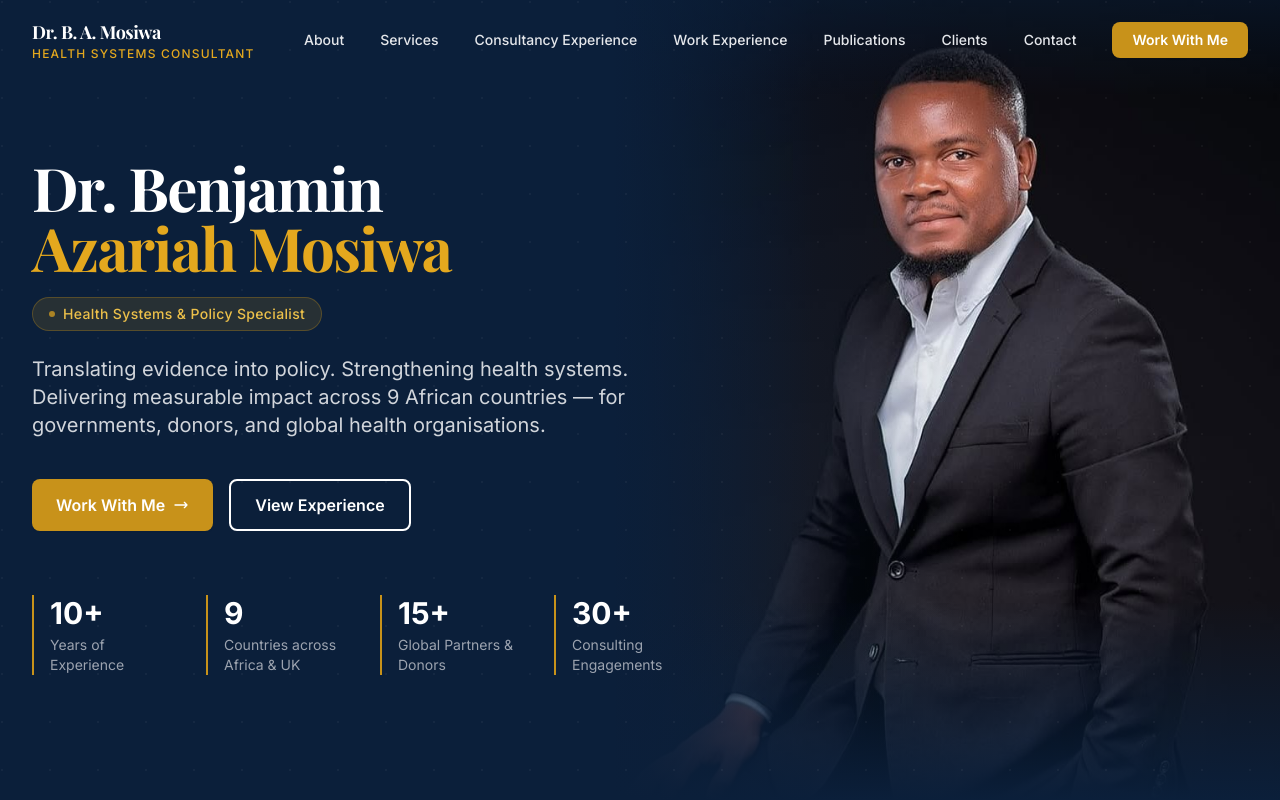
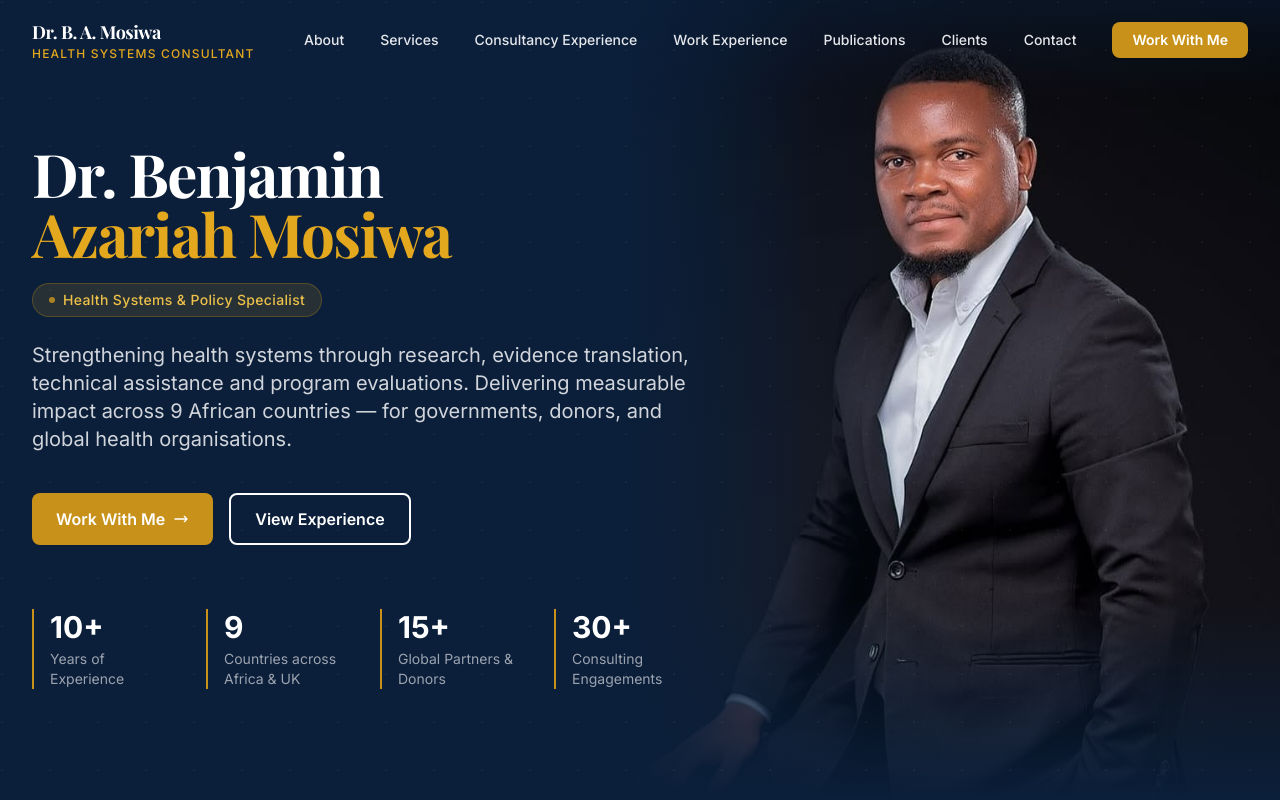
Before and after one commit to bmosiwa-hub/dr-mosiwa-website, a Next.js app: page / in a window 1280 px wide. Shown: the top 800 px of the page. Built offline with nearby package versions, Linux system fonts and the light colour scheme; a web font is replaced by a local one.

Commit message:
Update hero tagline

```diff
--- a/src/app/page.tsx
+++ b/src/app/page.tsx
@@ -61,7 +61,7 @@ export default function HomePage() {
             </div>
 
             <p className="mt-6 text-lg md:text-xl text-gray-300 leading-relaxed">
-              Translating evidence into policy. Strengthening health systems. Delivering measurable impact across 9 African countries — for governments, donors, and global health organisations.
+              Strengthening health systems through research, evidence translation, technical assistance and program evaluations. Delivering measurable impact across 9 African countries — for governments, donors, and global health organisations.
             </p>
 
             <div className="mt-10 flex flex-wrap gap-4">
```
